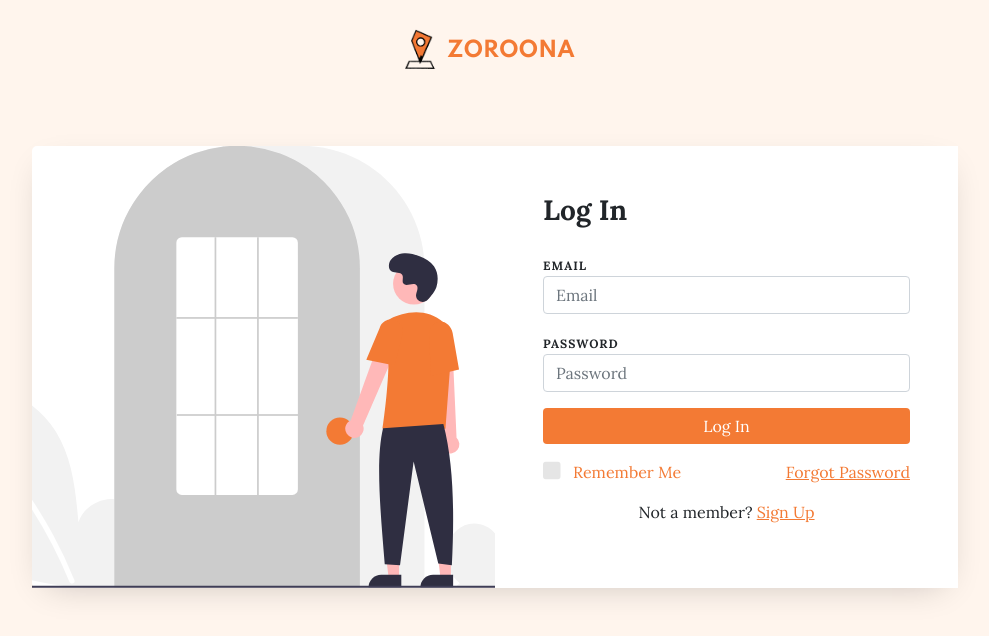
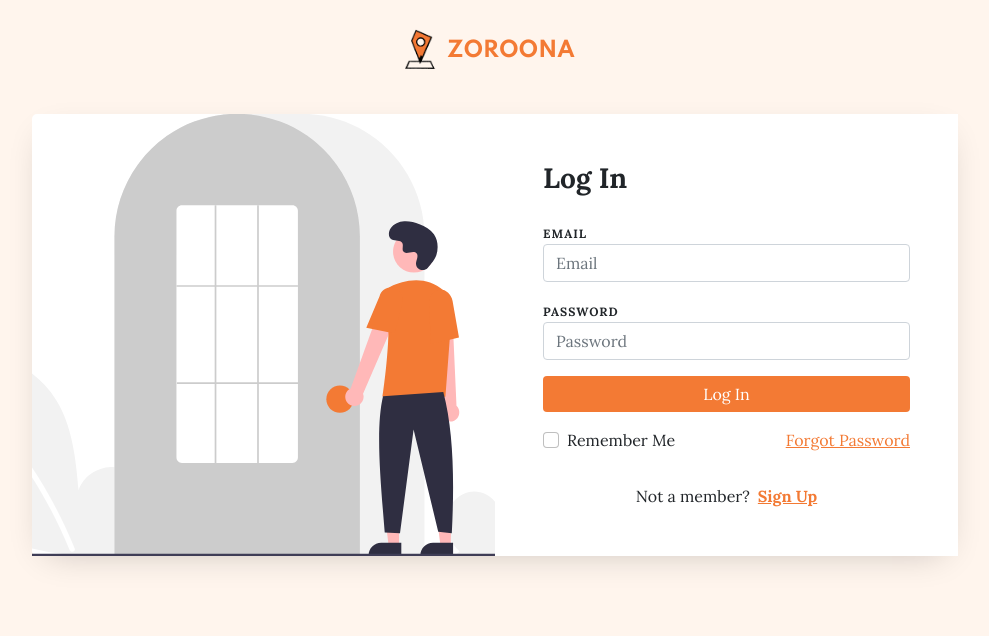
Before and after one commit to khaledbaghdadii/NewZoroona, a Vue app in the folder client/: page /login in a window 1280 px wide. Shown: the top 636 px of the page, without its empty margins (145-1134 px from the left). Built offline with nearby package versions, Linux system fonts and the light colour scheme.

Commit message:
BUG FIXES in signup and login

```diff
--- a/client/src/assets/scss/custom/_main.scss
+++ b/client/src/assets/scss/custom/_main.scss
@@ -57,8 +57,12 @@
         transition: all 0.5s;
     }
     &:hover::after {
-        width: 100%;
+        width: 80%;
     }
+}
+
+.add-shadow {
+    box-shadow: rgba(60, 64, 67, 0.3) 0px 1px 2px 0px
 }
 
 //Homepage
@@ -75,7 +79,6 @@
     border: none;
     width: 300px;
     &:hover {
-        // border: none;
         background-color: $secondary;
     }
 }
@@ -127,12 +130,13 @@ footer {
 //login & signup
 .login-wrapper {
     background-color: #FFF5ED;
-    height: 100vh;
+    min-height: 100vh;
 }
 
 .wrap {
     width: 100%;
-    // overflow: hidden;
+    margin-bottom: 50px;
+    height: fit-content;
     background: #fff;
     border-radius: 5px;
     -webkit-box-shadow: 0px 10px 34px -15px rgba(0, 0, 0, 0.24);
@@ -144,28 +148,24 @@ footer {
     background-size: cover;
     background-repeat: no-repeat;
     background-position: center;
+    width: 50%;
 }
 
 .login-wrap {
     position: relative;
     background: #fff;
-}
-
-.login-img,
-.login-wrap {
     width: 50%;
 }
 
 .form-group {
     position: relative;
     margin-bottom: 1rem;
-}
-
-.form-group .label {
+    .label {
         font-size: 12px;
         text-transform: uppercase;
         letter-spacing: 1px;
-    font-weight: 700;
+        font-weight: 600;
+    }
 }
 
 .form-control:focus {
@@ -177,72 +177,15 @@ footer {
 
 .select {
     outline: 0;
-    height: 38px;
+    height: 40px;
     border-radius: 5px;
     border-color: #d3d9de;
-}
-
-.select:focus {
+    &:focus {
         -webkit-box-shadow: 0 0 0 0.2rem rgba(4, 24, 77, 0.25);
         box-shadow: 0 0 0 0.2rem rgba(4, 24, 77, 0.25);
     }
-
-.checkbox-wrap {
-    display: block;
-    position: relative;
-    padding-left: 30px;
-    margin-bottom: 12px;
-    cursor: pointer;
-    font-size: 16px;
-    font-weight: 500;
-}
-
-.checkbox-wrap input {
-    position: absolute;
-    opacity: 0;
-    cursor: pointer;
-    height: 0;
-    width: 0;
-}
-
-.checkbox-wrap input:checked~.checkmark:after {
-    display: block;
-    content: "\f14a";
-    font-family: "FontAwesome";
-    color: rgba(0, 0, 0, 0.2);
-}
-
-.checkbox-primary {
-    color: $primary;
-}
-
-.checkmark {
-    position: absolute;
-    top: 0;
-    left: 0;
-}
-
-.checkmark:after {
-    content: "\f0c8";
-    font-family: "FontAwesome";
-    position: absolute;
-    color: rgba(0, 0, 0, 0.1);
-    font-size: 20px;
-    margin-top: -4px;
-    -webkit-transition: 0.3s;
-    -o-transition: 0.3s;
-    transition: 0.3s;
-}
-
-.checkbox-primary input:checked~.checkmark:after {
-    color: $primary;
-}
-
     option {
         color: white;
         background-color: $secondary;
     }
-
-.input-group-append {
-    cursor: pointer;
 }
--- a/client/src/assets/scss/custom/_responsive.scss
+++ b/client/src/assets/scss/custom/_responsive.scss
@@ -5,6 +5,9 @@
     .HomepageCoverPhoto {
         width: 400px;
     }
+}
+
+@media (max-width: 1000px) {
     .login-img {
         display: none;
         width: 0px;
--- a/client/src/assets/scss/custom/_variables.scss
+++ b/client/src/assets/scss/custom/_variables.scss
@@ -7,7 +7,7 @@
 // so you can override them because they all use !default
 // --------------------------------------------------
 // For example, changing the primary color
-$primary: rgb(243, 122, 52);
+$primary: #F37A34;
 $secondary: #424174;
 $md-breakpoint: 761px;
 $sm-breakpoint: 576px;
--- a/client/src/components/Header.vue
+++ b/client/src/components/Header.vue
@@ -54,7 +54,7 @@
             <button class="btn btn-outline-secondary me-2" @click="goToLogin()">
               Log In
             </button>
-            <button class="btn btn-primary text-white">Sign Up</button>
+            <button class="btn btn-primary text-white" @click="goToSignUp()">Sign Up</button>
           </div>
         </div>
       </div>
@@ -69,6 +69,17 @@ export default {
     goToLogin() {
       this.$router.push("/login");
     },
+    goToSignUp(){
+      this.$router.push("/signup");
+    }
   },
 };
+window.addEventListener('scroll',()=>{
+  const nav = document.querySelector('.navbar-container');
+  if(window.pageYOffset>0){
+    nav.classList.add("add-shadow");
+  }else{
+    nav.classList.remove("add-shadow");
+  }
+});
 </script>
--- a/client/src/views/homepage/Homepage.vue
+++ b/client/src/views/homepage/Homepage.vue
@@ -14,6 +14,7 @@
         </h5>
         <button
           class="btn btn-primary mt-5 py-3 px-3 text-white fs-18 homepage-btn"
+          @click="goToSignUp()"
         >
           Let's Explore!
         </button>
@@ -158,5 +159,10 @@
 <script>
 export default {
   name: "homepage",
+  methods:{
+        goToSignUp(){
+      this.$router.push("/signup");
+    }
+  }
 };
 </script>
--- a/client/src/views/login/Login.vue
+++ b/client/src/views/login/Login.vue
@@ -14,7 +14,7 @@
         </div>
       </nav>
     </div>
-    <section class="my-5">
+    <section class="mt-3">
       <div class="container">
         <div class="row justify-content-center">
           <div class="col-md-12 col-lg-10">
@@ -29,8 +29,7 @@
               <div class="login-wrap p-4 p-md-5">
                 <div class="d-flex">
                   <div class="w-100">
-                    <h3 class="mb-4 fw-700">Log In
-                    </h3>
+                    <h3 class="mb-4 fw-700">Log In</h3>
                   </div>
                 </div>
                 <form action="#" class="">
@@ -63,26 +62,26 @@
                     </button>
                   </div>
                   <div class="form-group d-flex">
-                    <div class="w-100 text-left">
-                      <label
-                        class="checkbox-wrap checkbox-primary mb-0"
-                        id="rememberLabel"
-                        >Remember Me
-                        <input type="checkbox" id="rememberCheckbox" />
-                        <span class="checkmark"></span>
+                    <div class="form-check mb-3 text-left w-100">
+                      <label class="form-check-label">
+                        <input
+                          class="form-check-input"
+                          type="checkbox"
+                          name="remember"
+                        />
+                        Remember Me
                       </label>
                     </div>
+
                     <div class="w-100 text-end">
                       <a href="#">Forgot Password</a>
                     </div>
                   </div>
                 </form>
-                <p class="text-center fc-secondary">
-                  Not a member?
-                  <a class="fw-600"
-                    >Sign Up</a
-                  >
-                </p>
+                <div class="d-flex justify-content-center">
+                  <div>Not a member?</div>
+                  <div><router-link class="ps-2 fw-700" :to="{ name: 'Signup' }">Sign Up</router-link></div>
+                </div>
               </div>
             </div>
           </div>
@@ -93,6 +92,6 @@
 </template>
 <script>
 export default {
-  name: "login",
+  name: "Login",
 };
 </script>
--- a/client/src/views/signup/Signup.vue
+++ b/client/src/views/signup/Signup.vue
@@ -1,4 +1,4 @@
-<template>
+<template class="login-wrapper">
   <div class="login-wrapper">
     <div class="py-3">
       <nav class="navbar navbar-expand-md bg-dark navbar-light">
@@ -26,7 +26,7 @@
                     'url(' + require('@/assets/images/signup.svg') + ')',
                 }"
               ></div>
-            <div class="login-wrap p-4 p-md-4">
+              <div class="login-wrap p-4 p-md-3">
                 <div class="d-flex">
                   <div class="w-100">
                     <h3 class="mb-4 fw-700">Sign Up</h3>
@@ -43,7 +43,6 @@
                       required
                     />
                   </div>
-
 
                   <div class="form-group mb-3">
                     <label class="label" for="password">Password</label>
@@ -76,7 +75,9 @@
                       </select>
                     </div>
                     <div class="col-sm-6 col-12 mb-3">
-                    <label class="label" for="dateofbirth">Date of Birth</label>
+                      <label class="label" for="dateofbirth"
+                        >Date of Birth</label
+                      >
                       <div class="input-group date" id="datepicker">
                         <input
                           name="dateofbirth"
@@ -86,15 +87,12 @@
                           placeholder="MM/DD/YYYY"
                           required
                         />
-                      <span class="input-group-append">
-                        <span class="input-group-text bg-light d-block">
-                          <i class="fa fa-calendar fc-primary"></i>
-                        </span>
-                      </span>
                       </div>
                     </div>
                     <div class="form-group my-3">
-                    <label class="label" for="phonenumber">Phone Number</label>
+                      <label class="label" for="phonenumber"
+                        >Phone Number</label
+                      >
                       <input
                         name="phonenumber"
                         type="tel"
@@ -108,23 +106,14 @@
                     </div>
                   </div>
                   <div class="form-group d-flex">
-                  <div class="w-100 text-left">
-                    <label
-                      class="checkbox-wrap checkbox-primary mb-0"
-                      id="condLabel"
-                      >I agree to the
-                      <a
-                        href="terms.html"
-                        target="_blanc"
-                        style="text-decoration: underline"
-                        >Terms and Conditions.</a
-                      >
+                    <div class="form-check mb-3 text-left w-100">
+                      <label class="form-check-label">
                         <input
+                          class="form-check-input"
                           type="checkbox"
-                        id="condCheckbox"
-
+                          name="remember"
                         />
-                      <span class="checkmark"></span>
+                        I agree to the terms and conditions
                       </label>
                     </div>
                   </div>
@@ -137,15 +126,14 @@
                     </button>
                   </div>
                 </form>
-              <p class="text-center fc-secondary">
-                Already have an account?
-                <a
-                  data-toggle="tab"
-                  class="fc-primary fw-600"
-                  href="log-in.html"
-                  >Log In</a
+                <div class="d-flex justify-content-center">
+                  <div>Already have an account?</div>
+                  <div>
+                    <router-link class="ps-2 fw-700" :to="{ name: 'Login' }"
+                      >Log In</router-link
                     >
-              </p>
+                  </div>
+                </div>
               </div>
             </div>
           </div>
@@ -153,12 +141,10 @@
       </div>
     </section>
   </div>
-
 </template>
 
 <script>
-
 export default {
-  name: "signup",
+  name: "Signup",
 };
 </script>
```
Also changed, not shown: client/src/assets/images/login.svg, client/src/assets/images/signup.svg. Lines whose indentation alone changed are shown as unchanged.
